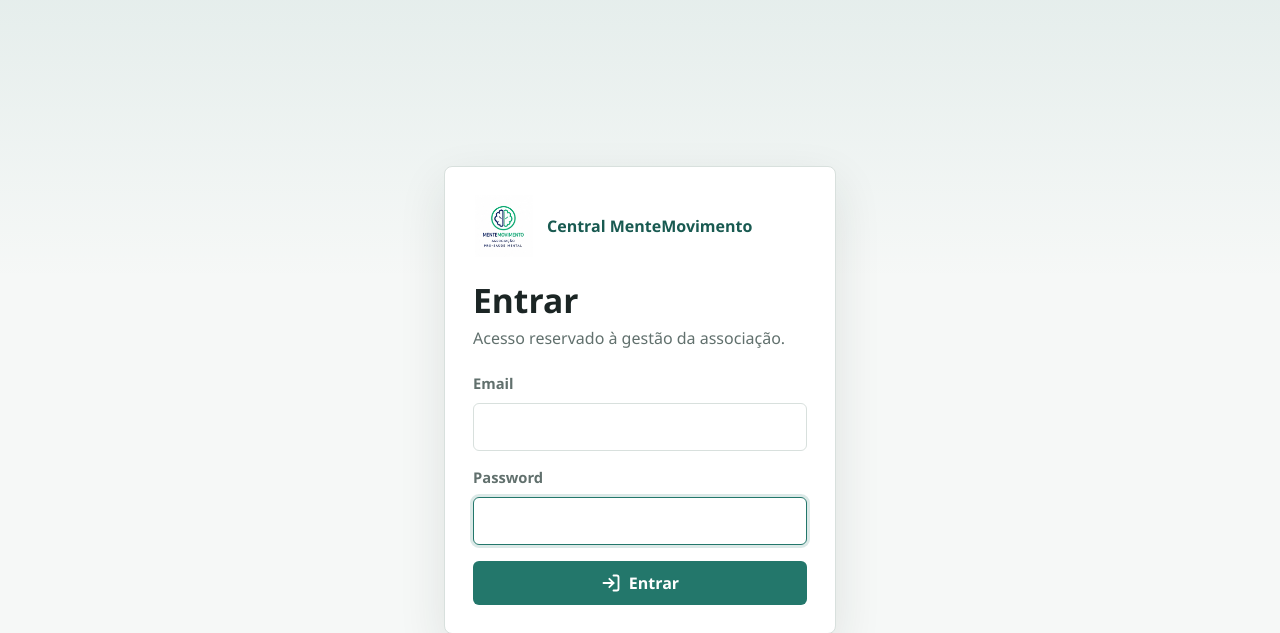
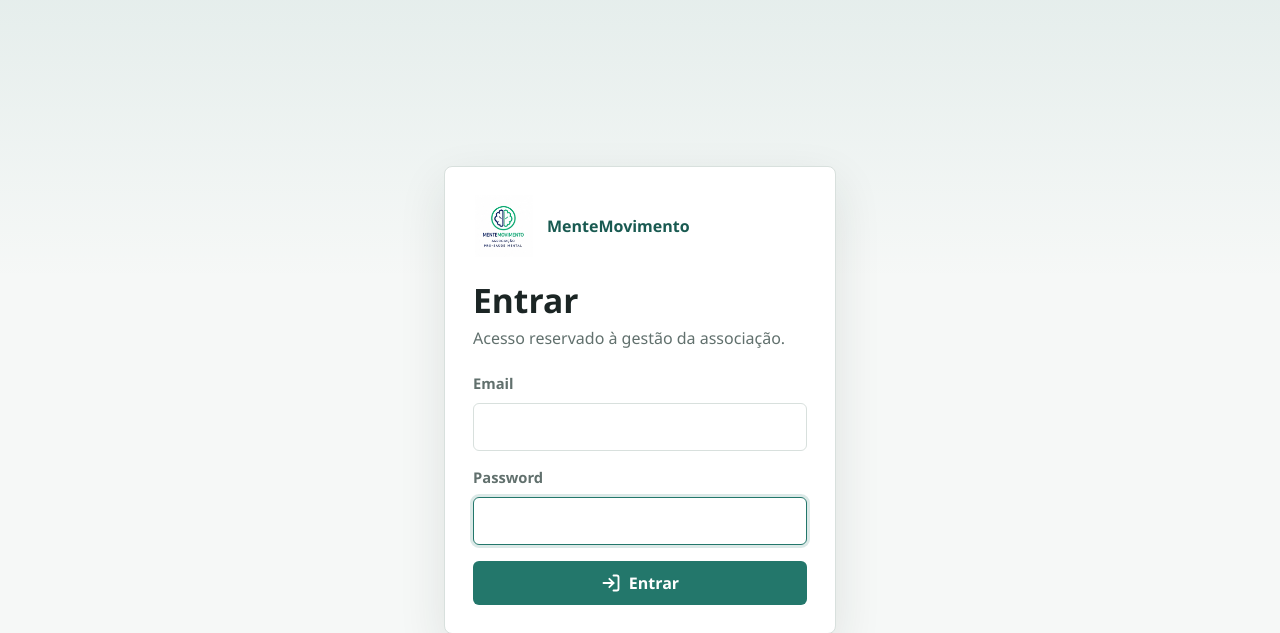
Before and after one commit to MenteMovimento/central-mente-movimento, a Python web app: template portal/templates/login.html in a window 1280 px wide. Shown: the top 633 px of the page. Run offline with Jinja, Linux system fonts and the light colour scheme; the template is opened without the code that fills it, so the values that code supplies are empty.

Commit message:
Update to just MenteMovimento titles on webpages

```diff
--- a/portal/modules/socios/central-socios-client.js
+++ b/portal/modules/socios/central-socios-client.js
@@ -28,7 +28,7 @@
     if (!response.ok) {
       return {
         data: data.data ?? null,
-        error: data.error || { message: data.error || "Pedido recusado pela Central." },
+        error: data.error || { message: data.error || "Pedido recusado pelo website." },
       };
     }
     return { data, error: null };
--- a/portal/modules/socios/index.html
+++ b/portal/modules/socios/index.html
@@ -104,7 +104,7 @@
               <img src="assets/mente-movimento-logo.png" alt="" />
             </span>
             <div>
-              <h1>Central MenteMovimento</h1>
+              <h1>MenteMovimento</h1>
             <h1 id="appTitle">Gestão de Sócios</h1>
             <div class="user-chip" id="userChip">
               <span id="userEmail"></span>
--- a/portal/static/app.js
+++ b/portal/static/app.js
@@ -18,7 +18,7 @@ const languageStorageKeys = [
 
 const translations = {
   pt: {
-    "app.title": "Central MenteMovimento",
+    "app.title": "MenteMovimento",
     "login.title": "Entrar",
     "login.copy": "Acesso reservado \u00e0 gest\u00e3o da associa\u00e7\u00e3o.",
     "login.submit": "Entrar",
@@ -74,7 +74,7 @@ const translations = {
     "global.users.title": "Utilizadores e permiss\u00f5es",
     "global.users.copy": "Gest\u00e3o \u00fanica de administradores, utilizadores e acessos a cada ramo.",
     "global.users.admin.title": "Administrador",
-    "global.users.admin.copy": "Acesso total \u00e0 central.",
+    "global.users.admin.copy": "Acesso total ao website.",
     "global.users.manager.title": "Gestor de ramo",
     "global.users.manager.copy": "Acesso limitado a s\u00f3cios, utentes ou dispositivos.",
     "global.users.viewer.title": "Consulta",
@@ -116,7 +116,7 @@ const translations = {
     "users.deactivated": "Utilizador desativado.",
   },
   en: {
-    "app.title": "Central MenteMovimento",
+    "app.title": "MenteMovimento",
     "login.title": "Sign in",
     "login.copy": "Restricted access for association management.",
     "login.submit": "Sign in",
@@ -172,7 +172,7 @@ const translations = {
     "global.users.title": "Users and permissions",
     "global.users.copy": "Single management area for administrators, users and access to each branch.",
     "global.users.admin.title": "Administrator",
-    "global.users.admin.copy": "Full access to the central app.",
+    "global.users.admin.copy": "Full access to the website.",
     "global.users.manager.title": "Branch manager",
     "global.users.manager.copy": "Limited access to members, clients or devices.",
     "global.users.viewer.title": "Viewer",
--- a/portal/templates/area.html
+++ b/portal/templates/area.html
@@ -4,7 +4,7 @@
     <meta charset="utf-8" />
     <meta name="viewport" content="width=device-width, initial-scale=1" />
     <meta name="robots" content="noindex,nofollow" />
-    <title>{{AREA_NAME}} | Central MenteMovimento</title>
+    <title>{{AREA_NAME}} | MenteMovimento</title>
     <link rel="stylesheet" href="/static/styles.css" />
     <script src="/static/vendor/lucide.min.js" defer></script>
     <script src="/static/app.js" defer></script>
```
